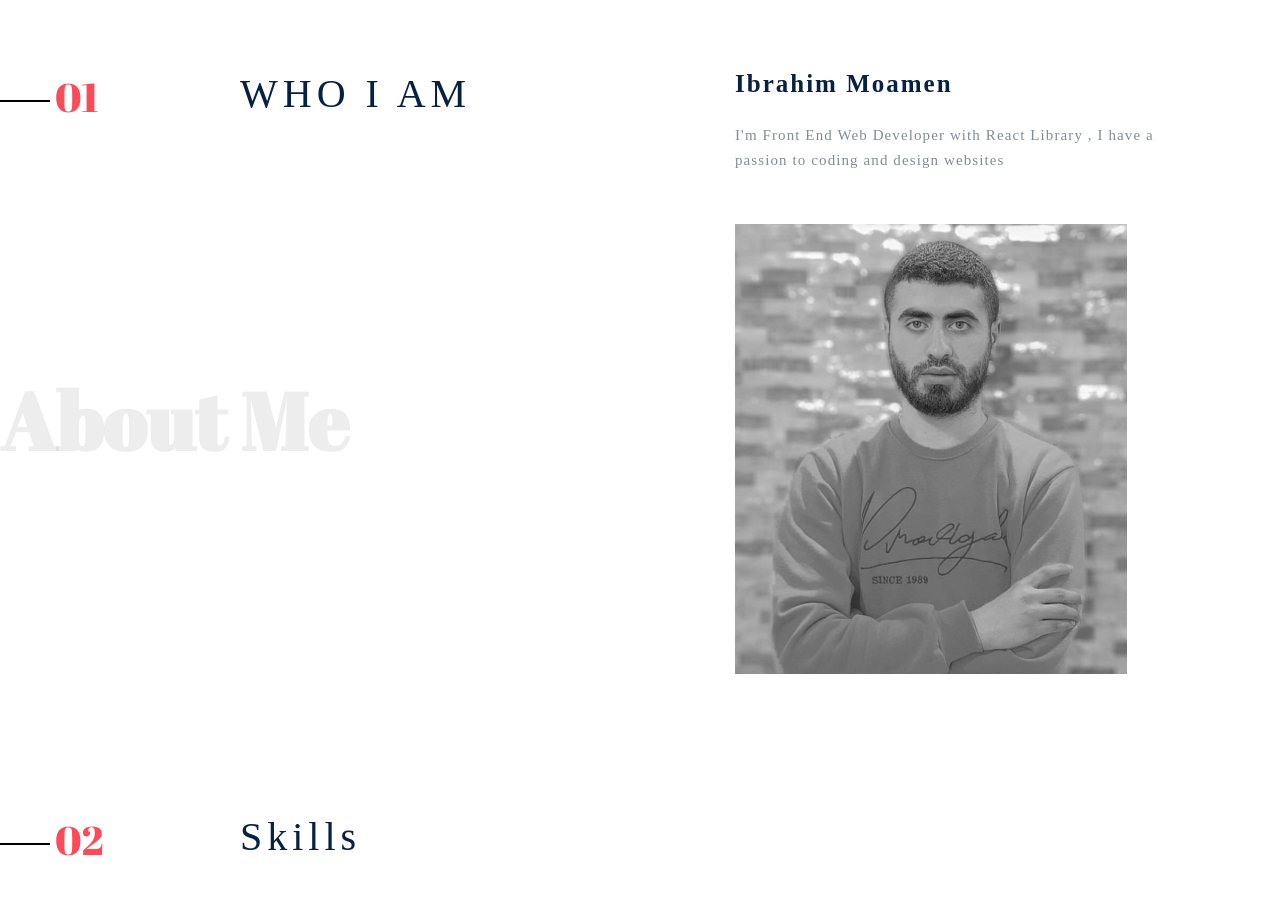
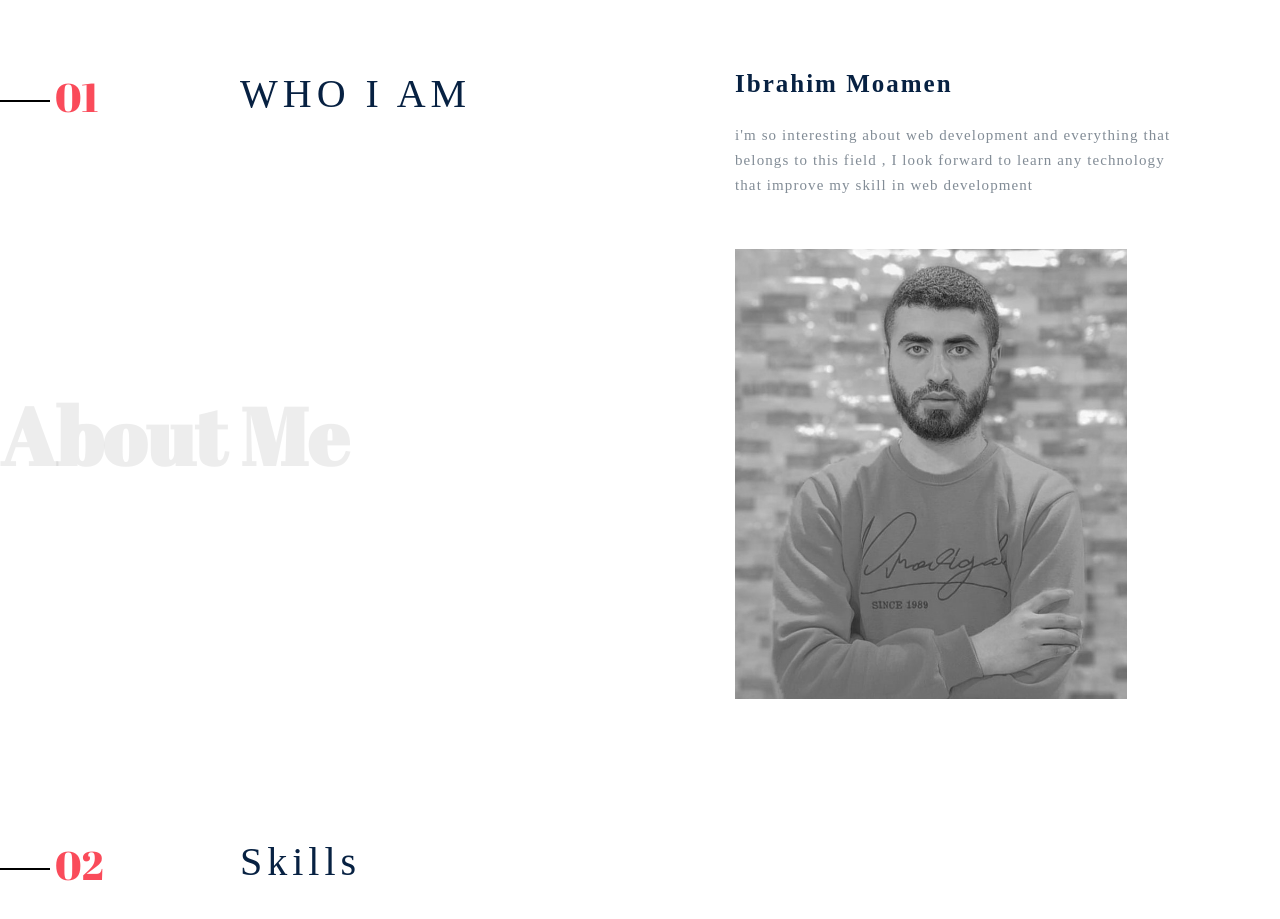
Before and after one commit to ibrahimmoamen100/My-Resume, a plain HTML site: page index.html in a window 1280 px wide. Shown: the part 880-1799 px from the top of the page. Drawn offline with nearby package versions, Linux system fonts and the light colour scheme; files whose address does not match are found by name; a web font is replaced by a local one.

Commit message:
new update my beo

```diff
--- a/index.html
+++ b/index.html
@@ -122,7 +122,7 @@
           <span class=''>WHO I AM</span>
           <div class="info_about_section">
             <span class="about_name wow bounceInRight" data-wow-delay="0.06s">Ibrahim Moamen</span>
-            <p class="about_info wow bounceInRight" data-wow-delay="0.07s"> I'm Front End Web Developer with React Library , I have a passion to coding and design websites
+            <p class="about_info wow bounceInRight" data-wow-delay="0.07s"> i'm so interesting about web development and everything that belongs to this field , I look forward to learn any technology that improve my skill in web development
             <div class="img__about wow bounceInRight" data-wow-delay="0.08s">
               <img class="imggs" src="./img/edd image.jpeg">
             </div>
```
